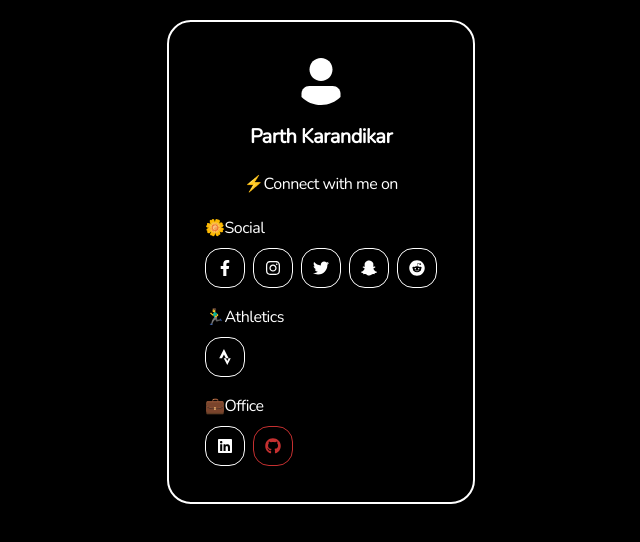
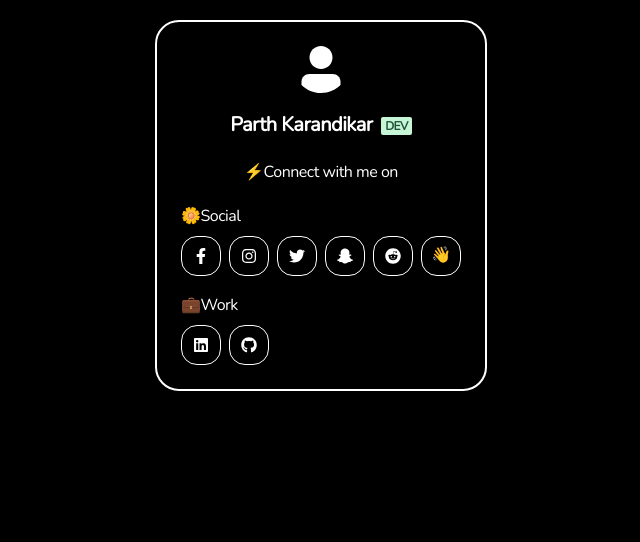
Before and after one commit to ParthKarandikar/LinkIt, a Next.js app: page / in a window 1280 px wide. Shown: the top 542 px of the page, without its empty margins (319-959 px from the left). Built offline with nearby package versions, Linux system fonts and the light colour scheme.

Commit message:
Update index.js

```diff
--- a/pages/index.js
+++ b/pages/index.js
@@ -1,20 +1,20 @@
 import { background, Button, ButtonGroup } from "@chakra-ui/react"
 import { Alert, AlertIcon, AlertTitle, AlertDescription} from "@chakra-ui/react"
-import { Heading,Wrap, WrapItem,Center,Link } from "@chakra-ui/react"
+import { Heading,Wrap, WrapItem,Center,Link,Badge  } from "@chakra-ui/react"
 import { Avatar, AvatarBadge, AvatarGroup,Box,Text,Stack, HStack, VStack,Flex, Spacer,Circle,IconButton} from "@chakra-ui/react"
-
 import{FaFacebookF,FaInstagram,FaTwitter,FaRegHandPaper,FaSnapchatGhost,FaReddit,FaStrava, FaLinkedin, FaGithub}from"react-icons/fa"
 
 export default function Home() {
   return (
     <div >
 
+    {/* AVATAR BOX */}
     <Center>
   {/* Below is avatar */}
     <warp align="center">
-  <Box boxShadow="" border="2px" p="6" borderRadius="3xl" bg="black" color="white" m={5}>
+  <Box border="2px" p="3" borderRadius="3xl" bg="black" color="white" m={5}>
   <Avatar size="lg"  />
-  <Text fontSize="xl" p={3}><b>Parth Karandikar</b></Text>
+  <Text fontSize="xl" p={3}><b>Parth Karandikar</b> <Badge ml="1" colorScheme="green"> DEV </Badge></Text>
   <Text fontSize="md" p={2}>⚡Connect with me on</Text>
 
       {/* Below is links */}
@@ -38,20 +38,14 @@ export default function Home() {
       <Link href="https://www.reddit.com/user/TechnicalArachnid685" >
   <IconButton borderRadius="2xl" size="md" variant="outline" colorScheme="white" icon={<FaReddit />} ></IconButton>
    </Link>
+   <Link href="https://www.clubhouse.com/@partheist" >
+  <IconButton borderRadius="2xl" size="md" variant="outline" colorScheme="white"><p>👋</p></IconButton>
+   </Link>
    </HStack>
 
       <hr></hr>
 
-      <Text mt={18}>🏃‍♂️Athletics</Text>
-      <HStack>
-      <Link href="https://www.strava.com/athletes/66256529" >
-  <IconButton borderRadius="2xl" size="md" variant="outline" colorScheme="white" icon={<FaStrava />} ></IconButton>
-  </Link>
-      </HStack>
-
-      <hr></hr>
-
-      <Text mt={18}>💼Office</Text>
+      <Text mt={18}>💼Work</Text>
       <HStack>
 
       <Link href="https://www.linkedin.com/in/parth-karandikar-672a01205/" >
@@ -59,13 +53,11 @@ export default function Home() {
       </Link>
 
       <Link href="https://github.com/ParthKarandikar" >
-      <IconButton borderRadius="2xl" size="md" colorScheme="red" variant="outline" icon={<FaGithub />} ></IconButton>
+      <IconButton borderRadius="2xl" size="md" variant="outline" colorScheme="white" icon={<FaGithub />} ></IconButton>
       </Link>
 
     </HStack>
-
   </VStack>
-
 
 </Box>
 </warp>
```
